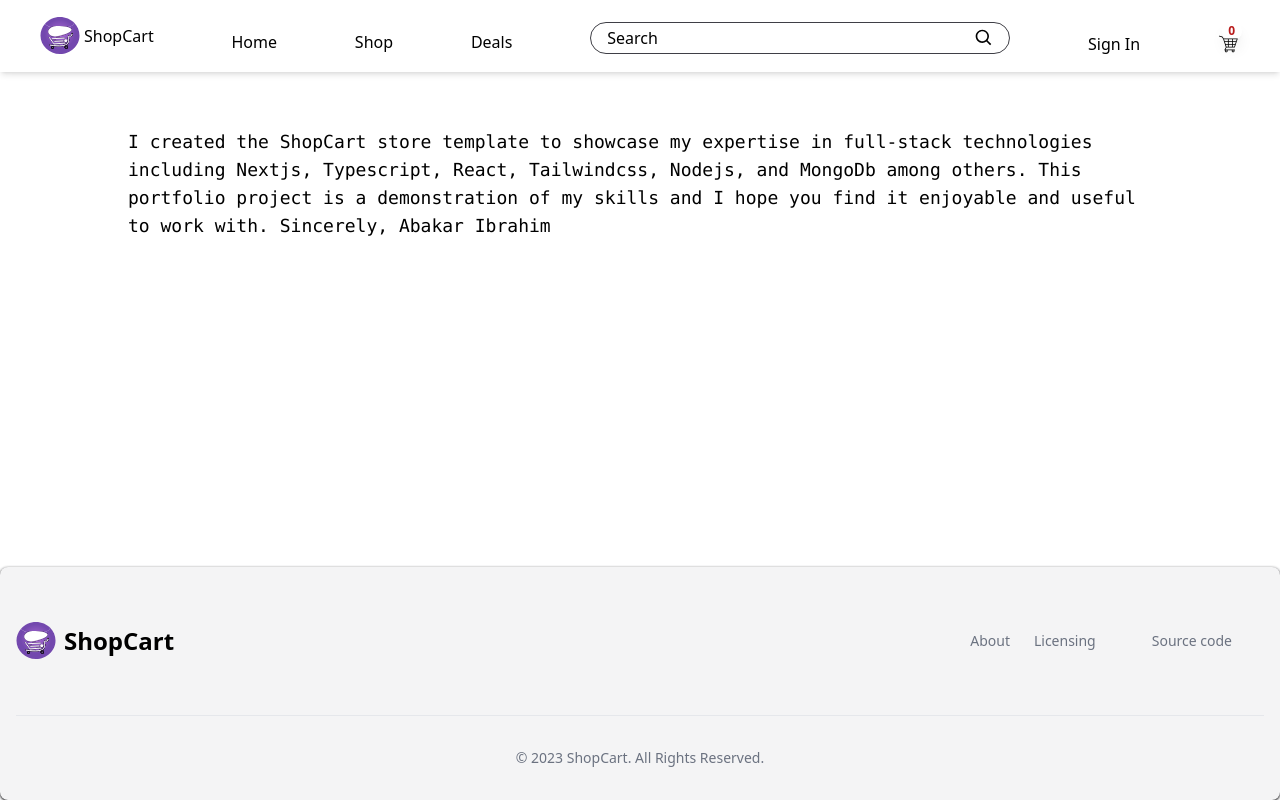
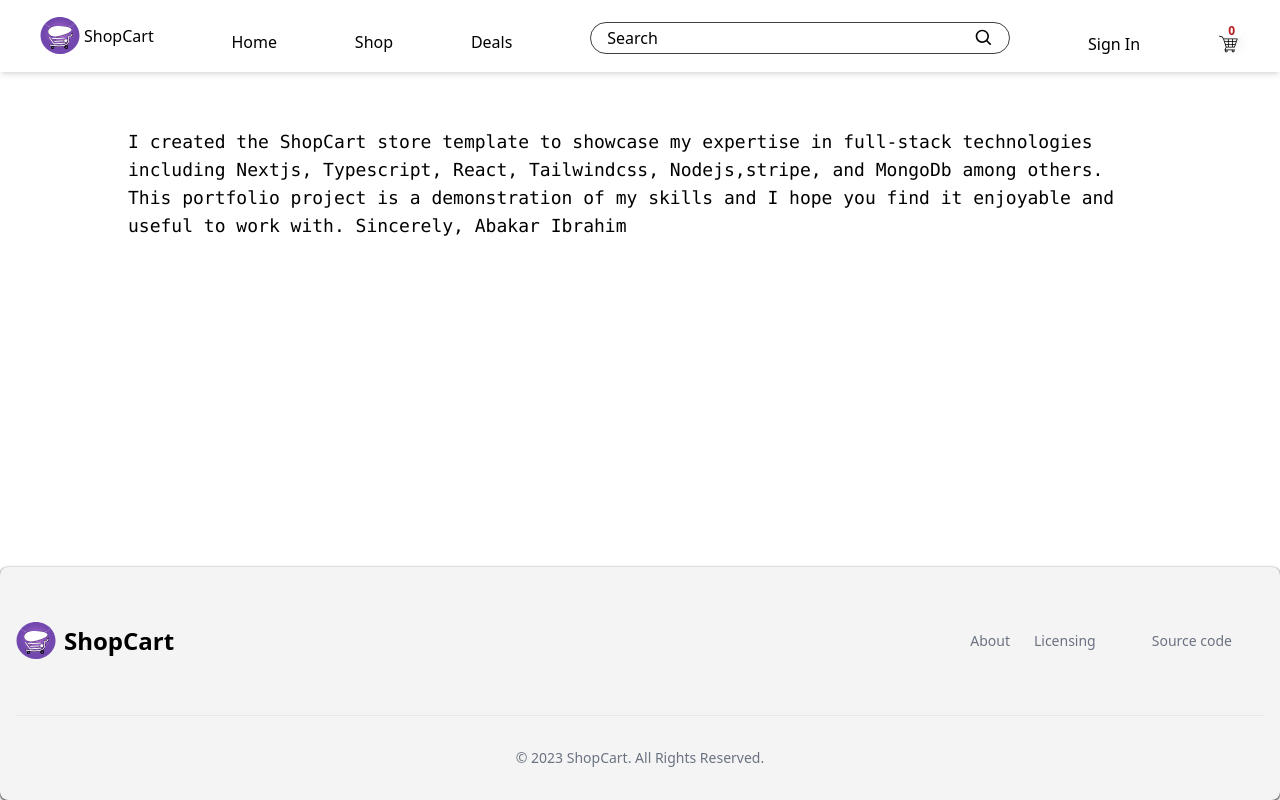
Before and after one commit to ABAKAR-IBRAHIM/shopping-cart, a Next.js app: page /about in a window 1280 px wide. Built offline with nearby package versions, Linux system fonts and the light colour scheme; no server answers.

Commit message:
about edited

```diff
--- a/app/about/page.tsx
+++ b/app/about/page.tsx
@@ -5,7 +5,7 @@ export default function Page() {
     <div className=" p-32 text-lg font-mono">
       I created the ShopCart store template to showcase my expertise in
       full-stack technologies including Nextjs, Typescript, React, Tailwindcss,
-      Nodejs, and MongoDb among others. This portfolio project is a
+      Nodejs,stripe, and MongoDb among others. This portfolio project is a
       demonstration of my skills and I hope you find it enjoyable and useful to
       work with. Sincerely, Abakar Ibrahim
     </div>
```
